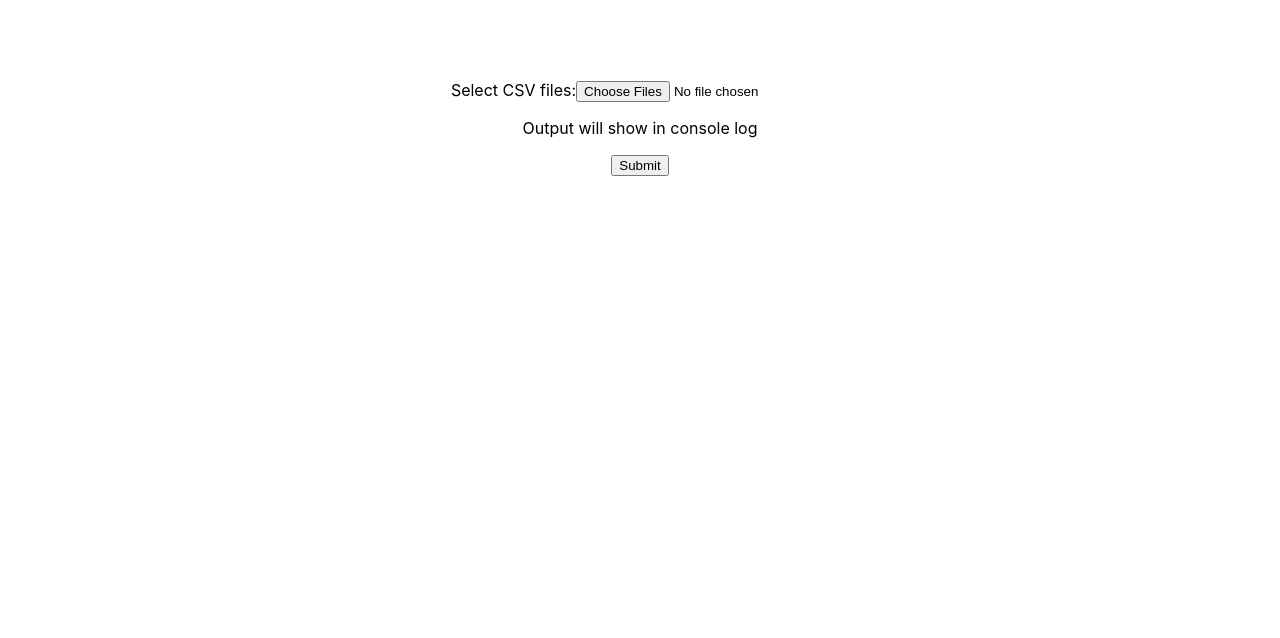
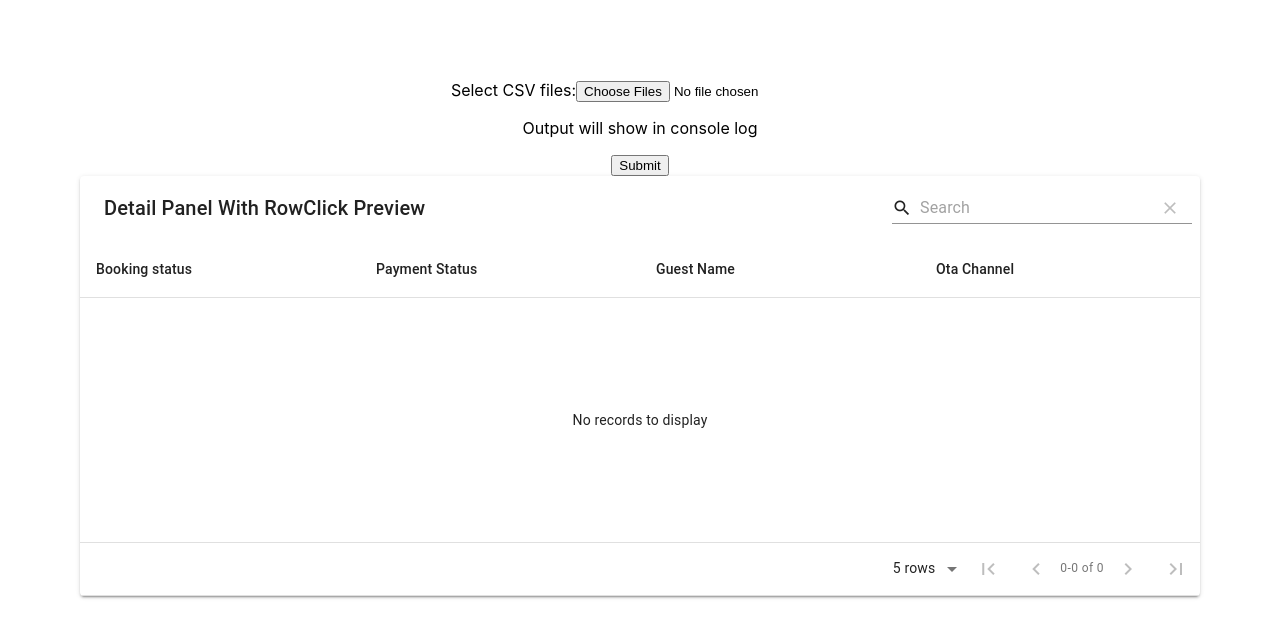
Before and after one commit to harshilgoti/csv-to-javascript-array, a React (Create React App) app: page / in a window 1280 px wide. Shown: the top 638 px of the page. Built offline with nearby package versions, Linux system fonts and the light colour scheme.

Commit message:
add table

```diff
--- a/package.json
+++ b/package.json
@@ -3,9 +3,11 @@
   "version": "0.1.0",
   "private": true,
   "dependencies": {
+    "@material-ui/core": "^4.9.3",
     "@testing-library/jest-dom": "^4.2.4",
     "@testing-library/react": "^9.3.2",
     "@testing-library/user-event": "^7.1.2",
+    "material-table": "^1.57.2",
     "react": "^16.12.0",
     "react-dom": "^16.12.0",
     "react-scripts": "3.4.0"
--- a/public/index.html
+++ b/public/index.html
@@ -15,6 +15,10 @@
       user's mobile device or desktop. See https://developers.google.com/web/fundamentals/web-app-manifest/
     -->
     <link rel="manifest" href="%PUBLIC_URL%/manifest.json" />
+    <link
+  rel="stylesheet"
+  href="https://fonts.googleapis.com/icon?family=Material+Icons"
+/>
     <!--
       Notice the use of %PUBLIC_URL% in the tags above.
       It will be replaced with the URL of the `public` folder during the build.
--- a/src/App.js
+++ b/src/App.js
@@ -1,9 +1,11 @@
 import React, { useState } from "react";
 import './App.css';
+import MaterialTable from "material-table";
+
 
 function App() {
   const [imageFileURL, setImageFileURL] = useState();
-  const [aray, setArray] = useState([]);
+  const [array, setArray] = useState([]);
 
 
   function handleChangeCsv(e) {
@@ -19,10 +21,8 @@ function App() {
     };
   }
 
-  function csvJSON(csv = imageFileURL) {
-    console.log("csv", imageFileURL);
+  function csvJSON() {
     var lines = imageFileURL.split(/\r?\n|\r/);
-    console.log("lines", lines);
 
     var result = [];
 
@@ -44,13 +44,51 @@ function App() {
     return setArray(result);
   }
 
-  console.log("array", aray);
+  console.log("array", array);
+
+  function DetailPanelWithRowClick() {
+    return (
+      <MaterialTable
+        columns={[
+          { title: 'Booking status', field: 'booking_status' },
+          { title: 'Payment Status', field: 'payment_status' },
+          { title: 'Guest Name', field: 'guest_name'},
+          {title: 'Ota Channel',field: 'ota_channel' },
+        ]}
+        data={array}
+        title="Detail Panel With RowClick Preview"
+        detailPanel={rowData => {
+          console.log("rowData",rowData)
+          return (
+            <MaterialTable
+      title="Render Image Preview"
+      columns={[
+        { title: 'Avatar', field: 'imageUrl', render: rowData => <img src={rowData.imageUrl} style={{width: 40, borderRadius: '50%'}} alt="userProfilePic"/> },
+        { title: 'Name', field: 'name' },
+        { title: 'Surname', field: 'surname' },
+        { title: 'Birth Year', field: 'birthYear', type: 'numeric' },
+        {title: 'Birth Place',field: 'birthCity',lookup: { 34: 'İstanbul', 63: 'Şanlıurfa' },},
+      ]}
+      data={[
+        { name: 'Mehmet', surname: 'Baran', birthYear: 1987, birthCity: 63, imageUrl: 'https://avatars0.githubusercontent.com/u/7895451?s=460&v=4' },
+        { name: 'Zerya Betül', surname: 'Baran', birthYear: 2017, birthCity: 34, imageUrl: 'https://avatars0.githubusercontent.com/u/7895451?s=460&v=4' },
+      ]}
+    />
+          )
+        }}
+        onRowClick={(event, rowData, togglePanel) => togglePanel()}
+      />
+    )
+  }
+
 
 
 
   return (
     <div className="App">
+
       <label htmlFor="myfile">Select CSV files:</label>
+
       <input
         type="file"
         id="myfile"
@@ -58,8 +96,13 @@ function App() {
         multiple
         onChange={handleChangeCsv}
       />
+
       <p>Output will show in console log</p>
+
       <input type="submit" onClick={csvJSON} />
+
+      {DetailPanelWithRowClick()}
+
     </div>
   );
 }
```
Also changed, not shown: 1 other file (tests, documents, lock files or other folders).
